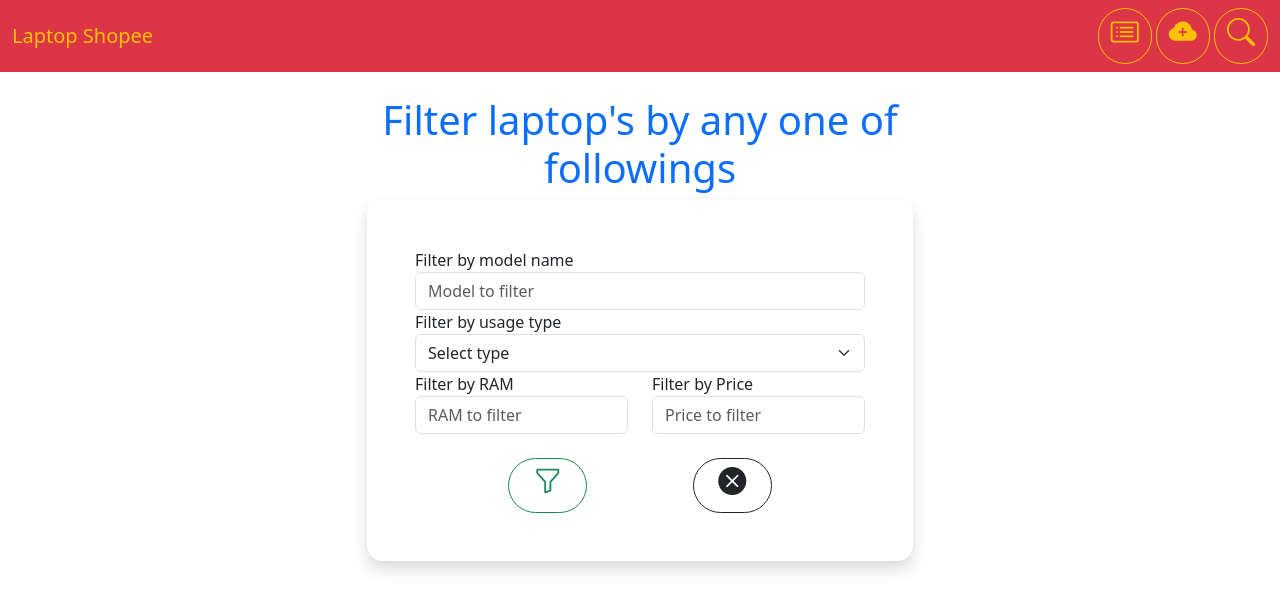
After one commit to razzaksr/VigneshFlaskJinja, a Flask app: page /shortlist in a window 1280 px wide. The commit adds this page. Shown: the top 611 px of the page. Run offline with Flask 2, Linux system fonts and the light colour scheme.

Commit message:
Shortlist by model, ram, type, price filters

```diff
--- a/app.py
+++ b/app.py
@@ -6,6 +6,33 @@ app=Flask(__name__)
 # configuring mongodb
 app.config['MONGODB_HOST']=url
 mydb.init_app(app)
+
+@app.route("/shortlist",methods=['GET','POST'])
+def performFilter():
+    if request.method=="GET":
+        return render_template("filter.html")
+    else:
+        mod=request.form['model']
+        tp=request.form['type']
+        ram=request.form['ram']
+        cost=request.form['price']
+
+        if mod!="" and tp=="Select type" and ram=="" and cost=="":
+            collected=Laptop.objects(model__startswith=mod)
+            return render_template("view.html",data=collected)
+        elif mod=="" and tp!="Select type" and ram=="" and cost=="":
+            collected=Laptop.objects(type__iexact=tp)
+            return render_template("view.html",data=collected)
+        elif mod=="" and tp=="Select type" and ram!="" and cost=="":
+            ram=int(ram)
+            collected=Laptop.objects(ram__gte=ram)
+            return render_template("view.html",data=collected)
+        elif mod=="" and tp=="Select type" and ram=="" and cost!="":
+            cost=int(cost)
+            collected=Laptop.objects(price__lte=cost)
+            return render_template("view.html",data=collected)
+        else:
+            return render_template("filter.html")
 
 @app.route("/erase/<mod>")
 def performDelete(mod):
--- /dev/null
+++ b/templates/filter.html
@@ -0,0 +1,38 @@
+{%extends 'navigation.html'%}
+{%block annamalai%}
+    <div class="col-12 col-sm-12 col-md-8 col-lg-6">
+        <h1 class="text-center text-primary">Filter laptop's by any one of followings</h1>
+        <form action="/shortlist" method="post" class="rounded-4 shadow p-5">
+            <div class="form group">
+                <label>Filter by model name</label>
+                <input type="text" name="model" placeholder="Model to filter" class="form-control" />
+            </div>
+            <div class="form group">
+                <label>Filter by usage type</label>
+                <select name="type" class="form-select">
+                    <option>Select type</option>
+                    <option>Student</option><option>Professional</option>
+                    <option>Gaming</option><option>Business</option>
+                </select>
+            </div>
+            <div class="row justify-content-between">
+                <div class="col-12 col-lg-6 col-md-6 col-sm-12">
+                    <label>Filter by RAM</label>
+                    <input type="text" name="ram" placeholder="RAM to filter" class="form-control"/>
+                </div>
+                <div class="col-12 col-lg-6 col-md-6 col-sm-12">
+                    <label>Filter by Price</label>
+                    <input type="text" name="price" placeholder="Price to filter" class="form-control"/>
+                </div>
+            </div>
+            <div class="row justify-content-evenly mt-4">
+                <button type="submit" class="btn btn-outline-success rounded-pill col-2">
+                    <h3 class="bi bi-funnel"></h3>
+                </button>
+                <button type="reset" class="btn btn-outline-dark rounded-pill col-2">
+                    <h3 class="bi bi-x-circle-fill"></h3>
+                </button>
+            </div>
+        </form>
+    </div>
+{%endblock%}
--- a/templates/navigation.html
+++ b/templates/navigation.html
@@ -13,7 +13,7 @@
 <body>
     <nav class="navbar navbar-expand-lg bg-danger">
         <div class="container-fluid">
-          <a class="navbar-brand" href="/">Laptop Shopee</a>
+          <a class="navbar-brand text-warning" href="/">Laptop Shopee</a>
           <button class="navbar-toggler" type="button" data-bs-toggle="collapse" data-bs-target="#lapmenu" aria-controls="lapmenu" aria-expanded="false" aria-label="Toggle navigation">
             <span class="navbar-toggler-icon"></span>
           </button>
@@ -26,6 +26,9 @@
                 <a class="btn btn-outline-warning rounded-pill" aria-current="page" href="/new">
                     <h3 class="bi bi-cloud-plus-fill"></h3>
                 </a>
+                <a class="btn btn-outline-warning rounded-pill" aria-current="page" href="/shortlist">
+                    <h3 class="bi bi-search"></h3>
+              </a>
               </li>
             </ul>
           </div>
```
